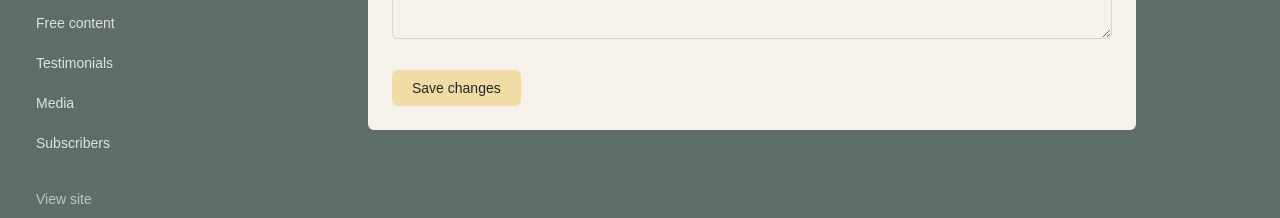
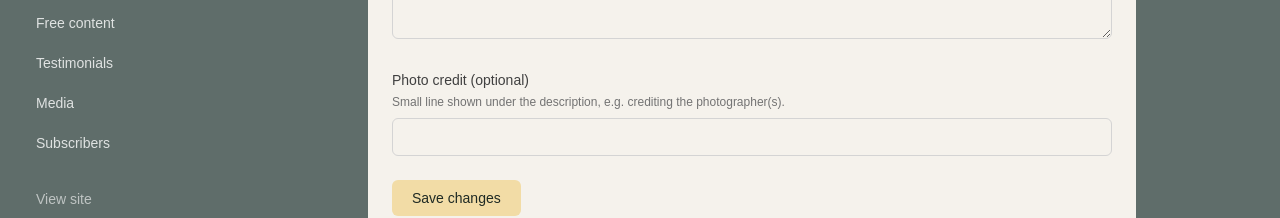
Before and after one commit to davidsodadavid/martina-briski-nextjs, a Next.js app: page /admin/blog-cover in a window 1280 px wide. Shown: the part 447-665 px from the top of the page. Built offline with nearby package versions, Linux system fonts and the light colour scheme; no server answers; the database is empty.

Commit message:
Split blog photo credit into its own editable field
Adds BlogSettings.photoCredit so the small credit line is independent
of the main description and always shown (falling back to the old
i18n string when empty), rather than being replaced by the description.

```diff
--- a/src/app/(public)/blog/page.tsx
+++ b/src/app/(public)/blog/page.tsx
@@ -33,6 +33,7 @@ export default async function HomePage({
   const coverImage = blogSettings?.coverImage ?? null;
   const description = blogSettings?.description ?? null;
   const dict = getDictionary(locale);
+  const photoCredit = blogSettings?.photoCredit || dict.home.photoCredit;
   const dateLocale = locale === "en" ? "en-GB" : "hr-HR";
 
   const FILTERS: { value: PostType | "ALL"; label: string }[] = [
@@ -73,21 +74,20 @@ export default async function HomePage({
               >
                 {dict.home.title}
               </h1>
-              {description ? (
+              {description && (
                 <p
                   className="mt-4 max-w-[62ch] leading-[1.7] whitespace-pre-wrap text-[15px] text-[var(--nav-dark-text)]/80"
                   style={{ fontFamily: "var(--font-jost), sans-serif" }}
                 >
                   {description}
                 </p>
-              ) : (
+              )}
               <p
                 className="mt-4 text-[13px] text-[var(--nav-dark-text)]/60"
                 style={{ fontFamily: "var(--font-jost), sans-serif" }}
               >
-                  {dict.home.photoCredit}
+                {photoCredit}
               </p>
-              )}
             </section>
           </>
         ) : (
@@ -104,21 +104,20 @@ export default async function HomePage({
             >
               {dict.home.title}
             </h1>
-            {description ? (
+            {description && (
               <p
                 className="mt-4 max-w-[62ch] leading-[1.7] whitespace-pre-wrap text-[15px] text-[var(--nav-dark-text)]/80"
                 style={{ fontFamily: "var(--font-jost), sans-serif" }}
               >
                 {description}
               </p>
-            ) : (
+            )}
             <p
               className="mt-4 text-xs text-[var(--nav-dark-text)]/60"
               style={{ fontFamily: "var(--font-jost), sans-serif" }}
             >
-                {dict.home.photoCredit}
+              {photoCredit}
             </p>
-            )}
           </section>
         )}
 
--- a/src/app/actions/blogSettings.ts
+++ b/src/app/actions/blogSettings.ts
@@ -15,6 +15,7 @@ export async function saveBlogSettings(
 
   const coverImage = String(formData.get("coverImage") || "").trim();
   const description = String(formData.get("description") || "").trim();
+  const photoCredit = String(formData.get("photoCredit") || "").trim();
 
   await prisma.blogSettings.upsert({
     where: { id: BLOG_SETTINGS_ID },
@@ -22,8 +23,13 @@ export async function saveBlogSettings(
       id: BLOG_SETTINGS_ID,
       coverImage: coverImage || null,
       description: description || null,
+      photoCredit: photoCredit || null,
     },
-    update: { coverImage: coverImage || null, description: description || null },
+    update: {
+      coverImage: coverImage || null,
+      description: description || null,
+      photoCredit: photoCredit || null,
+    },
   });
 
   revalidatePath("/admin/blog-cover");
--- a/src/app/admin/(protected)/blog-cover/page.tsx
+++ b/src/app/admin/(protected)/blog-cover/page.tsx
@@ -22,6 +22,7 @@ export default async function AdminBlogSettingsPage() {
       <BlogSettingsForm
         initialCoverImage={settings?.coverImage ?? null}
         initialDescription={settings?.description ?? null}
+        initialPhotoCredit={settings?.photoCredit ?? null}
         mediaLibrary={mediaLibrary}
       />
     </>
--- a/src/components/BlogSettingsForm.tsx
+++ b/src/components/BlogSettingsForm.tsx
@@ -9,10 +9,12 @@ type MediaItem = { id: string; url: string; filename: string };
 export default function BlogSettingsForm({
   initialCoverImage,
   initialDescription,
+  initialPhotoCredit,
   mediaLibrary,
 }: {
   initialCoverImage: string | null;
   initialDescription: string | null;
+  initialPhotoCredit: string | null;
   mediaLibrary: MediaItem[];
 }) {
   const [state, formAction, pending] = useActionState(saveBlogSettings, {});
@@ -53,6 +55,22 @@ export default function BlogSettingsForm({
         />
       </div>
 
+      <div>
+        <label className="mb-1 block text-sm font-medium text-neutral-700">
+          Photo credit (optional)
+        </label>
+        <p className="mb-2 text-xs text-neutral-500">
+          Small line shown under the description, e.g. crediting the
+          photographer(s).
+        </p>
+        <input
+          type="text"
+          name="photoCredit"
+          defaultValue={initialPhotoCredit ?? ""}
+          className="w-full rounded-md border border-neutral-300 px-3 py-2 text-sm focus:border-neutral-500 focus:outline-none"
+        />
+      </div>
+
       {state.error && <p className="text-sm text-red-600">{state.error}</p>}
       {state.success && (
         <p className="text-sm font-medium text-[var(--brand-green)]">
```
Also changed, not shown: 2 other files (tests, documents, lock files or other folders). Lines whose indentation alone changed are shown as unchanged.
